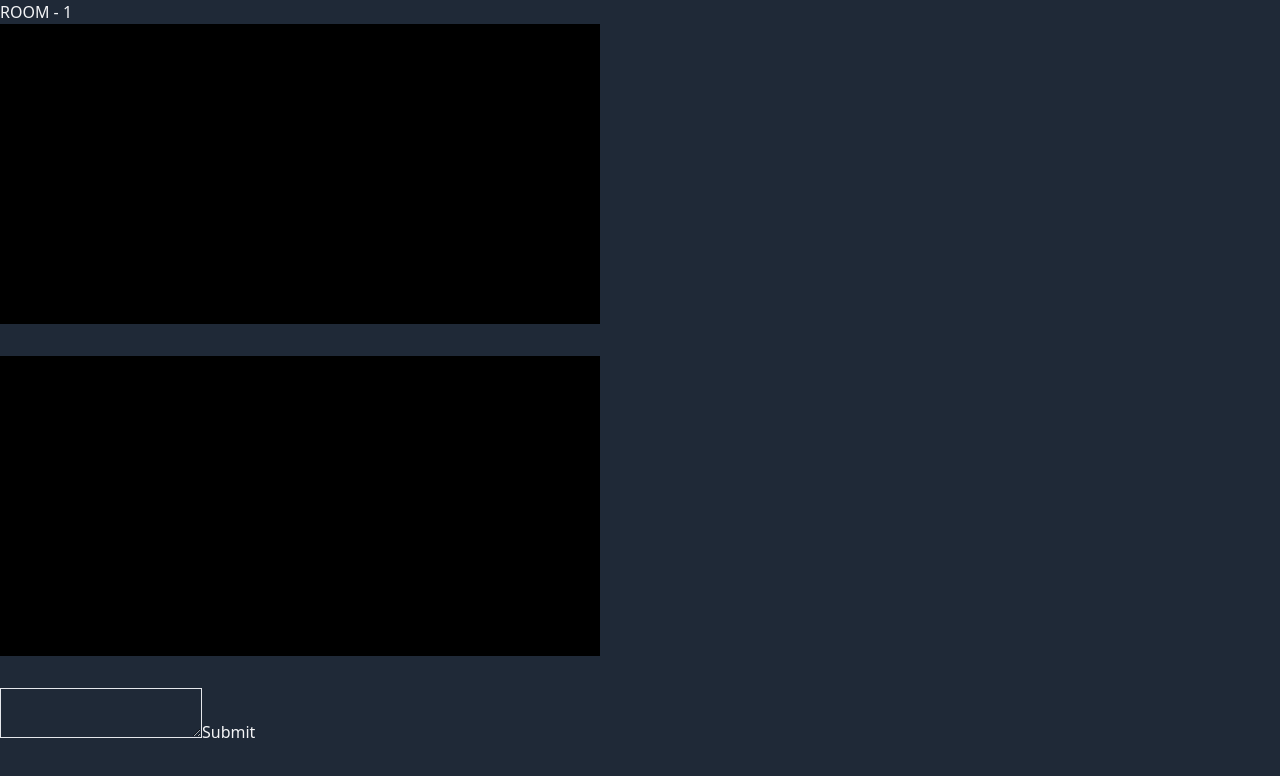
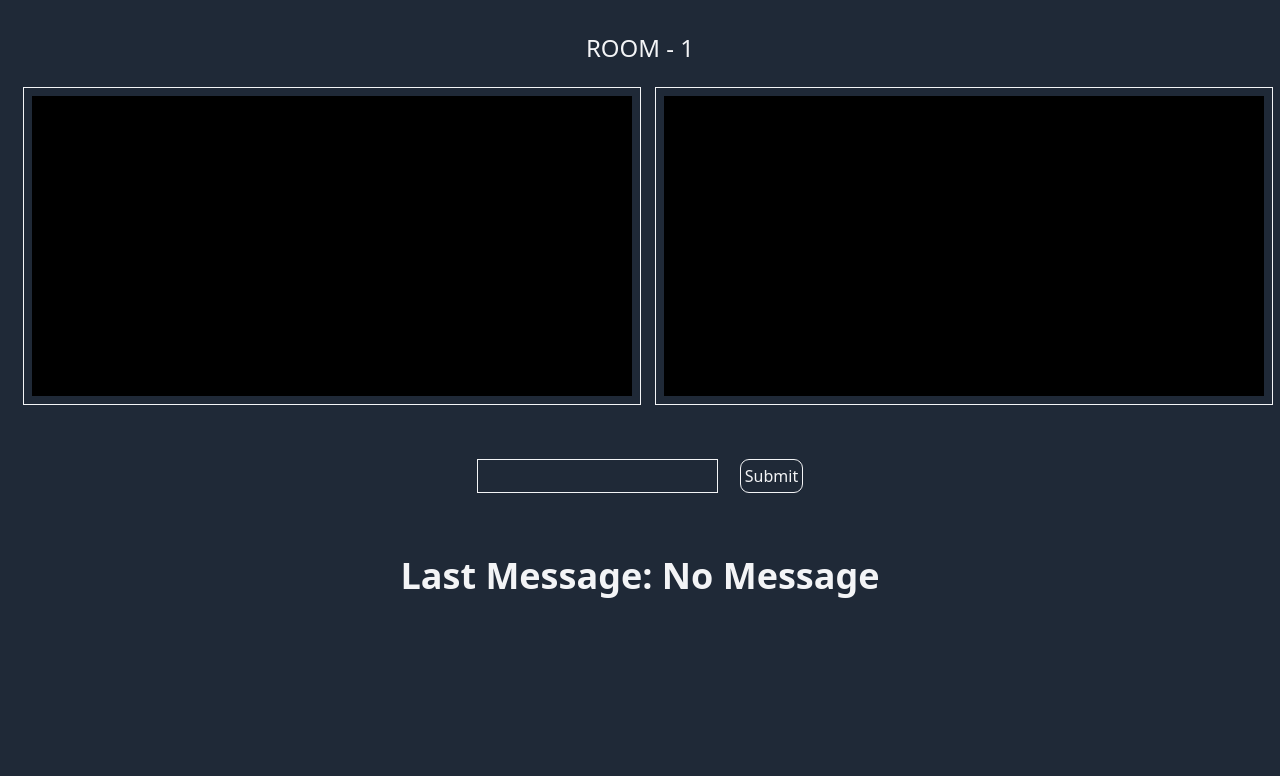
Before and after one commit to IlayGilat/videochatsten, a Next.js app: page /room/1 in a window 1280 px wide. Shown: the top 776 px of the page. Built offline with nearby package versions, Linux system fonts and the light colour scheme; no server answers.

Commit message:
Styles and Fixes

```diff
--- a/pages/index.js
+++ b/pages/index.js
@@ -1,17 +1,32 @@
 import { useRouter } from "next/router";
 import { useState } from "react";
+import Head from "next/head";
 export default function Home() {
   const [roomID, setRoomID] = useState("");
   const router = useRouter();
   return (
-    <div>
-      <input
-        type="text"
-        value={roomID}
-        onChange={(e) => setRoomID(e.target.value)}
-        className="bg-transparent border"
-      />
-      <button onClick={() => router.push(`/room/${roomID}`)}>Submit</button>
+    <div className="flex  h-screen w-screen flex-col justify-between items-center relative">
+      <Head>
+        <title>Sten Video Chat</title>
+      </Head>
+      <div className="text-2xl text-center pt-8">Sten Video Chat</div>
+      <div className=" flex my-auto justify-center items-center">
+        <input
+          type="text"
+          value={roomID}
+          onChange={(e) => setRoomID(e.target.value)}
+          className="bg-transparent outline outline-1 outline-offset-4"
+        />
+        <div className="p-4" />
+        <button
+          onClick={() => {
+            roomID ? router.push(`/room/${roomID}`) : alert("Need Room ID");
+          }}
+          className="outline outline-1 rounded outline-offset-4  cursor-pointer"
+        >
+          Submit
+        </button>
+      </div>
     </div>
   );
 }
--- a/pages/room/[id].js
+++ b/pages/room/[id].js
@@ -1,9 +1,11 @@
 import React from "react";
 import { useRouter } from "next/router";
+import Head from "next/head";
 import { useEffect, useState } from "react";
-const Profile = () => {
+const VideoChat = () => {
   const { query } = useRouter();
   const [id, setId] = useState();
+  const [message, SetMessage] = useState("");
   let localStream;
   useEffect(() => {
     setId(query.id);
@@ -19,34 +21,53 @@ const Profile = () => {
     });
     console.log(localStream);
     document.getElementById("user-1").srcObject = localStream;
+    document.getElementById("user-2").srcObject = localStream;
   };
   return id ? (
-    <div>
-      <div>ROOM - {id}</div>
-      <div className="grid grid-cols-2 gap-8">
+    <div className="flex flex-col justify-between items-center relative">
+      <Head>
+        <title>Room {id}</title>
+      </Head>
+      <div className="text-2xl text-center pt-8">ROOM - {id}</div>
+      <div className="p-8 flex justify-between items-center flex-col md:flex-row animate-fade-in">
         <video
           autoPlay
-          playsInline
-          className="bg-black h-[300px]"
+          className="bg-black h-[300px] outline outline-offset-8 outline-1"
           id="user-1"
         ></video>
         <div className="p-4" />
         <video
           id="user-2"
-          className="bg-black h-[300px]"
+          className="bg-black h-[300px] outline outline-offset-8 outline-1"
           autoPlay
-          playsInline
         ></video>
       </div>
       <div className="p-4" />
-      <div>
-        <textarea className="bg-transparent border" />
-        <button>Submit</button>
+      <div className=" flex my-auto justify-center items-center">
+        <input
+          type="text"
+          value={message}
+          onChange={(e) => SetMessage(e.target.value)}
+          className="bg-transparent outline outline-1 outline-offset-4"
+        />
+        <div className="p-4" />
+        <button
+          onClick={() => {
+            roomID ? alert(message) : alert("Need Room ID");
+          }}
+          className="outline outline-1 rounded outline-offset-4  cursor-pointer"
+        >
+          Submit
+        </button>
       </div>
+      <div className="p-8" />
+      <h1 className="text-center font-bold text-4xl">
+        Last Message: {message ? message : "No Message"}
+      </h1>
     </div>
   ) : (
     <div>loading</div>
   );
 };
 
-export default Profile;
+export default VideoChat;
```
Also changed, not shown: 1 other file (tests, documents, lock files or other folders).
